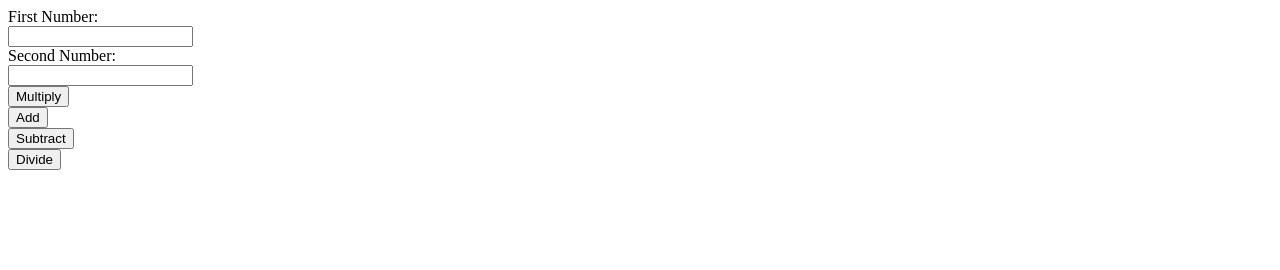
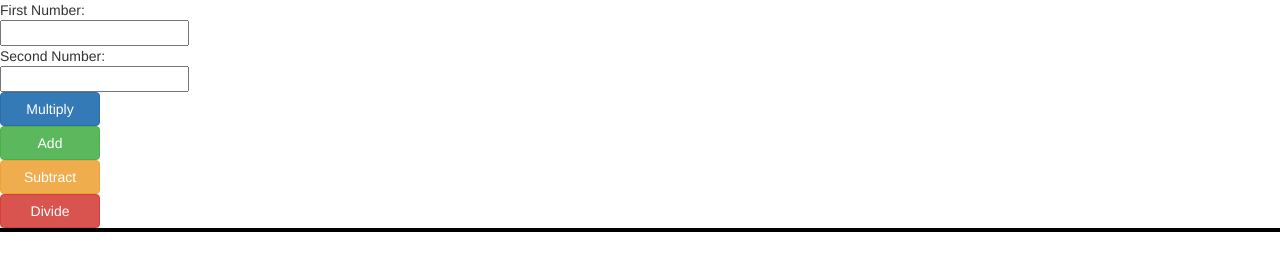
Before and after one commit to mmeadow3/calculator, a plain HTML site: page index.html in a window 1280 px wide. Drawn offline with nearby package versions, Linux system fonts and the light colour scheme.

Commit message:
Added CSS and Bootstrap stlyling

```diff
--- /dev/null
+++ b/calc.css
@@ -0,0 +1,10 @@
+.button{
+	min-width: 100px;
+	margin: auto auto;
+}
+#output{
+	font-family: Helvetica;
+	border: 2px solid black;
+	text-align: center;
+	font-size: 1.5em;
+}
--- a/index.html
+++ b/index.html
@@ -4,25 +4,26 @@
 	<meta charset="utf-8">
 	<meta http-equiv="X-UA-Compatible" content="IE=edge">
 	<title>Calculator</title>
-	<link rel="stylesheet" href="">
+	<link rel="stylesheet" href="calc.css">
+	<!-- Latest compiled and minified CSS -->
+<link rel="stylesheet" href="https://maxcdn.bootstrapcdn.com/bootstrap/3.3.6/css/bootstrap.min.css" integrity="sha384-1q8mTJOASx8j1Au+a5WDVnPi2lkFfwwEAa8hDDdjZlpLegxhjVME1fgjWPGmkzs7" crossorigin="anonymous">
 </head>
 <body>
-	<div>
+  <div class="center-block">
   First Number:<br>
   <input type="number" name="firstNum" id="firstNum"><br>
   Second Number:<br>
   <input type="number" name="secondNum" id="secondNum"><br>
 
-<button id="multiply">Multiply</button><br>
-<button id="addBtn">Add</button><br>
-<button id="subtract">Subtract</button><br>
-<button id="divide">Divide</button><br>
+<button id="multiply" class="btn btn-primary button">Multiply</button><br>
+<button id="addBtn" class="btn btn-success button">Add</button><br>
+<button id="subtract" class="btn btn-warning button">Subtract</button><br>
+<button id="divide" class="btn btn-danger button">Divide</button><br>
+<div id="output"></div>
 
+</div>
+	<script src="calculator.js"></script>
 
-
-	</div>
-	<div id="output"></div>
-	<script src="calculator.js"></script>
 </body>
 
 </html>
```
